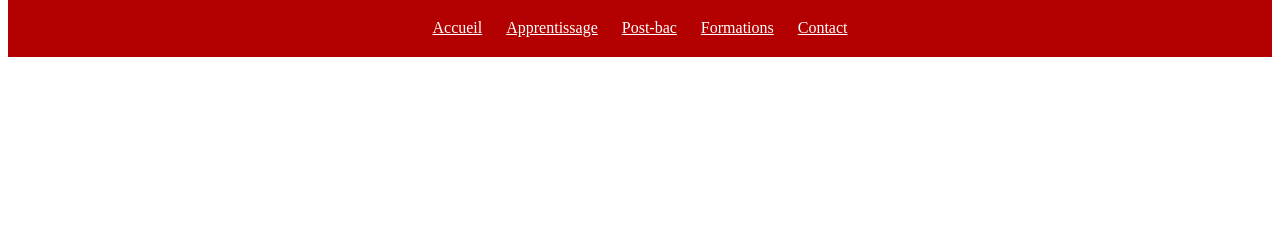
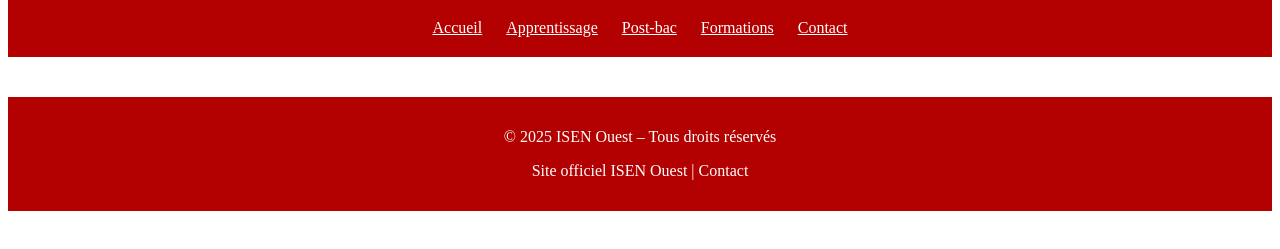
Before and after one commit to Mathilde-web/TP-ISEN-Ouest-GUENA-BOUQUIN-NICOL, a plain HTML site: page index.html in a window 1280 px wide. Shown: the part 89-338 px from the top of the page. Drawn offline with Linux system fonts and the light colour scheme.

Commit message:
F12 Footer E1 Accueil NICOL

```diff
--- a/index.html
+++ b/index.html
@@ -19,5 +19,15 @@
     <main>
         <!-- Le contenu principal viendra plus tard -->
     </main>
+    <footer style="background-color:#b30000; color:white; text-align:center; padding:15px; margin-top:40px;">
+        <p>© 2025 ISEN Ouest – Tous droits réservés</p>
+        <p>
+            <a href="https://isen-brest.fr" target="_blank" style="color:white; text-decoration:none;">Site officiel ISEN Ouest</a> |
+            <a href="contact.html" style="color:white; text-decoration:none;">Contact</a>
+        </p>
+    </footer>
 </body>
 </html>
+
+</body>
+</html>
```
